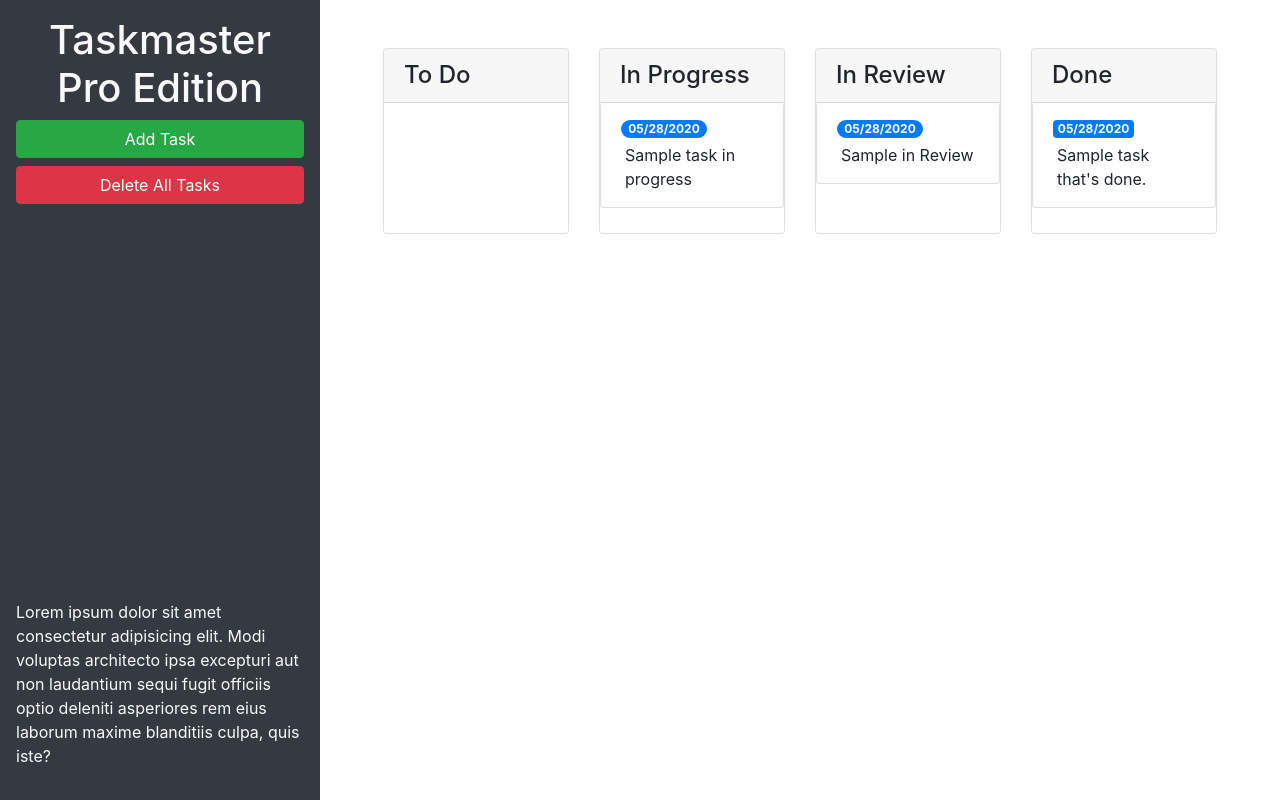
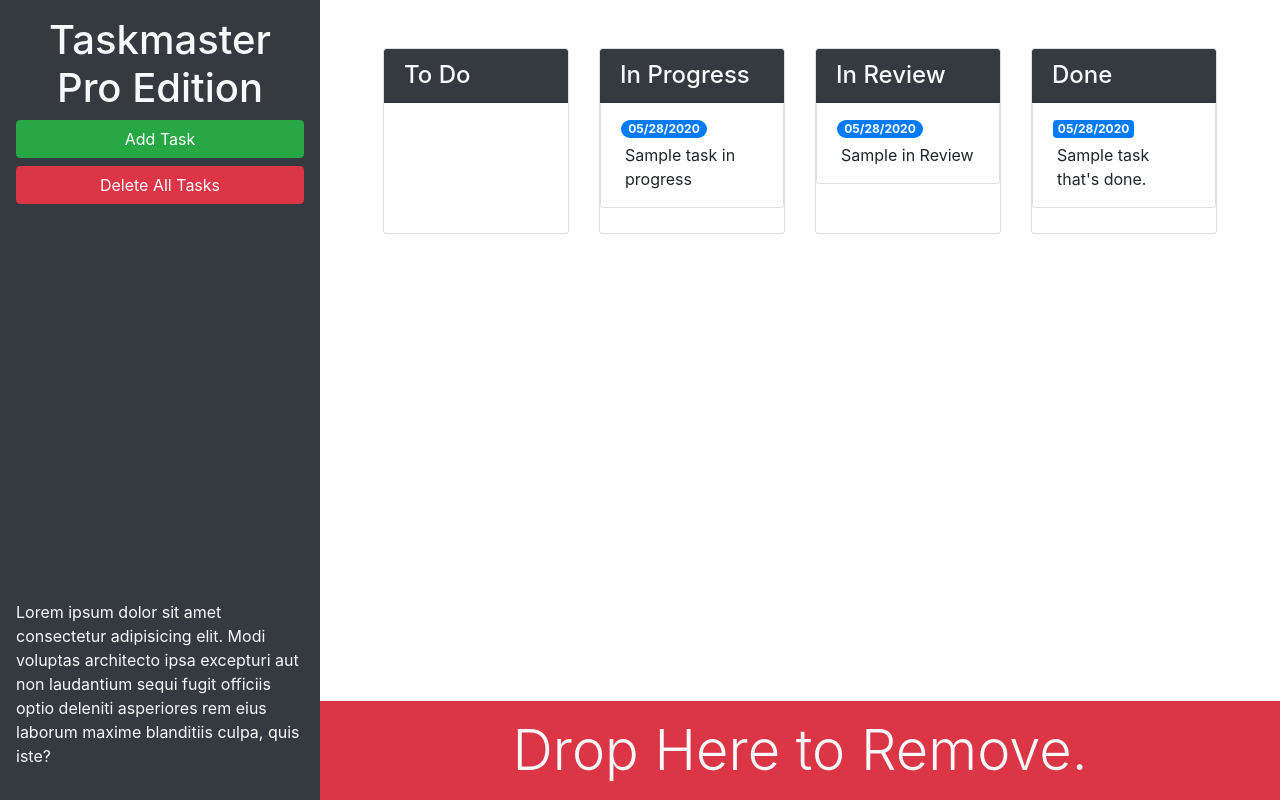
Before and after one commit to KimberlyAnnYo/taskmaster-pro, a plain HTML site: page index.html in a window 1280 px wide. Drawn offline with nearby package versions, Linux system fonts and the light colour scheme.

Commit message:
added drop to remove

```diff
--- a/index.html
+++ b/index.html
@@ -13,22 +13,23 @@
 <body>
 
   <div class="row min-vh-100 no-gutters">
-    <header class="col-12 col-lg-3 bg-dark text-light d-flex flex-column p-4 p-lg-3">
+    <header class="col-12 col-lg-3 bg-dark text-light sticky-top d-flex flex-column p-4 p-lg-3">
       <h1 class="text-center">Taskmaster Pro Edition</h1>
       <button id="create-task" class="btn btn-block btn-success" data-toggle="modal" data-target="#task-form-modal">Add
         Task</button>
       <button id="remove-tasks" class="btn btn-block btn-danger">Delete All Tasks</button>
-      <p class="mt-auto">Lorem ipsum dolor sit amet consectetur adipisicing elit. Modi voluptas architecto ipsa
+      <p class="mt-auto d-none d-lg-block">Lorem ipsum dolor sit amet consectetur adipisicing elit. Modi voluptas
+        architecto ipsa
         excepturi aut non
         laudantium sequi fugit officiis optio deleniti asperiores rem eius laborum maxime blanditiis culpa, quis iste?
       </p>
     </header>
-    <main class="col-12 col-lg-9">
+    <main class="col-12 col-lg-9 d-flex flex-column">
       <div class="m-5 row justify-content-around">
         <!--To Do start-->
         <div class="col-12 col-md-6 col-xl-3 mb-3">
           <div class="card">
-            <h4 class="card-header">To Do</h4>
+            <h4 class="card-header bg-dark text-light">To Do</h4>
             <ul id="list-toDo" class="list-group"> </ul>
           </div>
         </div>
@@ -37,7 +38,7 @@
         <!--Begin in progress-->
         <div class="col-12 col-md-6 col-xl-3 mb-3">
           <div class=card>
-            <h4 class="card-header">In Progress</h4>
+            <h4 class="card-header bg-dark text-light">In Progress</h4>
             <ul id="list-inProgress" class="list-group">
               <li class="list-group-item">
                 <span class="badge badge-primary badge-pill">05/28/2020</span>
@@ -51,7 +52,7 @@
         <!--Begin In Review-->
         <div class="col-12 col-md-6 col-xl-3 mb-3">
           <div class="card">
-            <h4 class="card-header">In Review</h4>
+            <h4 class="card-header bg-dark text-light">In Review</h4>
             <ul id="list-inReview" class="list-group">
               <li class="list-group-item">
                 <span class="badge badge-primary badge-pill">05/28/2020</span>
@@ -65,7 +66,7 @@
         <!--Begin Done Section-->
         <div class="col-12 col-md-6 col-xl-3 mb-3">
           <div class="card">
-            <h4 class="card-header">Done</h4>
+            <h4 class="card-header bg-dark text-light">Done</h4>
             <ul id="list-done" class="list-group">
               <li class="list-group-item">
                 <span class="badge badge-primary badge-pilll">05/28/2020</span>
@@ -76,7 +77,13 @@
         </div>
         <!-- End Done section-->
       </div>
-    </main>
+      <div id="trash" class="mt-auto">
+        <div class="w-100 bg-danger p-3 text-center text-light display-4">
+          Drop Here to Remove.
+        </div>
+      </div>
+  </div>
+  </main>
   </div>
 
   <!-- Modal -->
```
